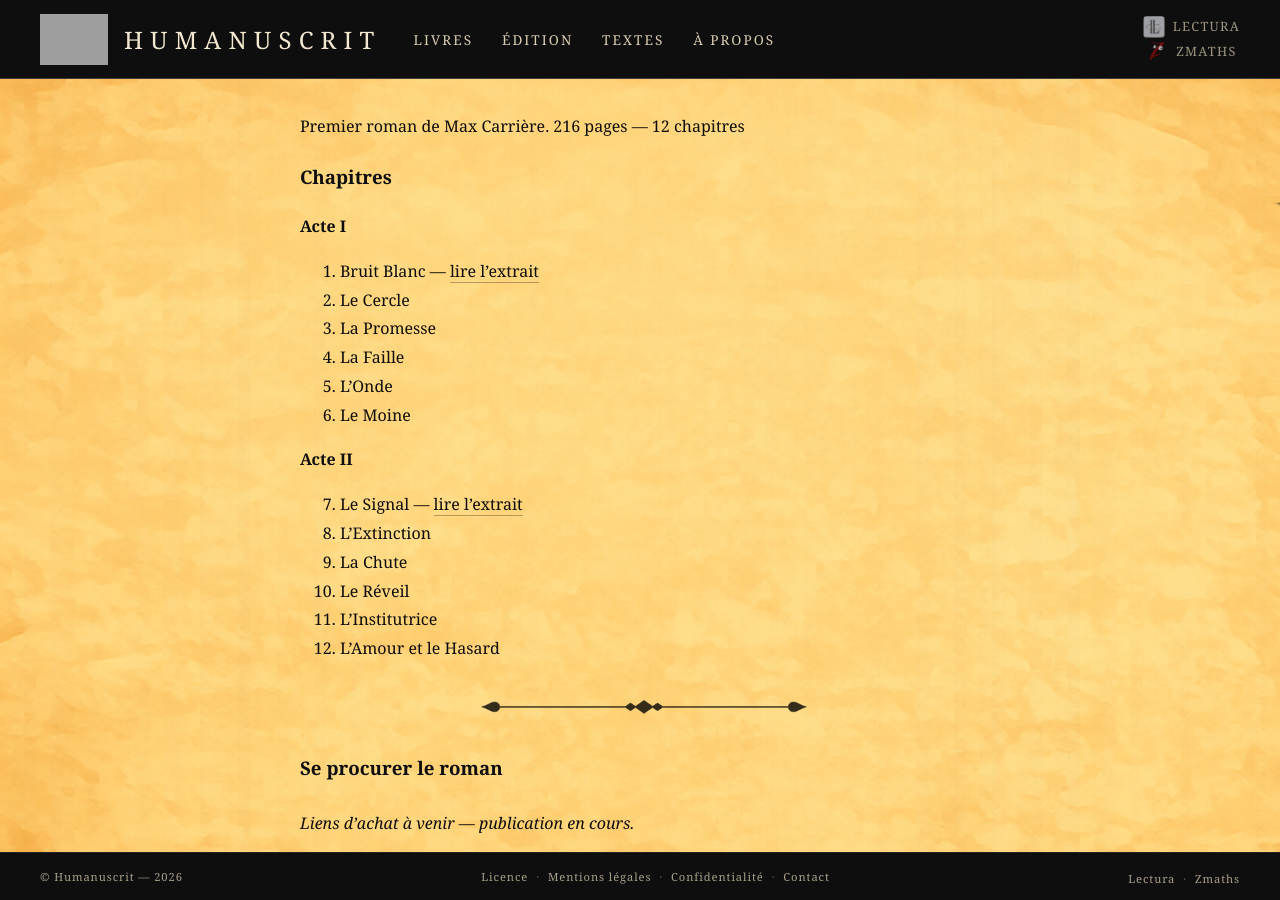
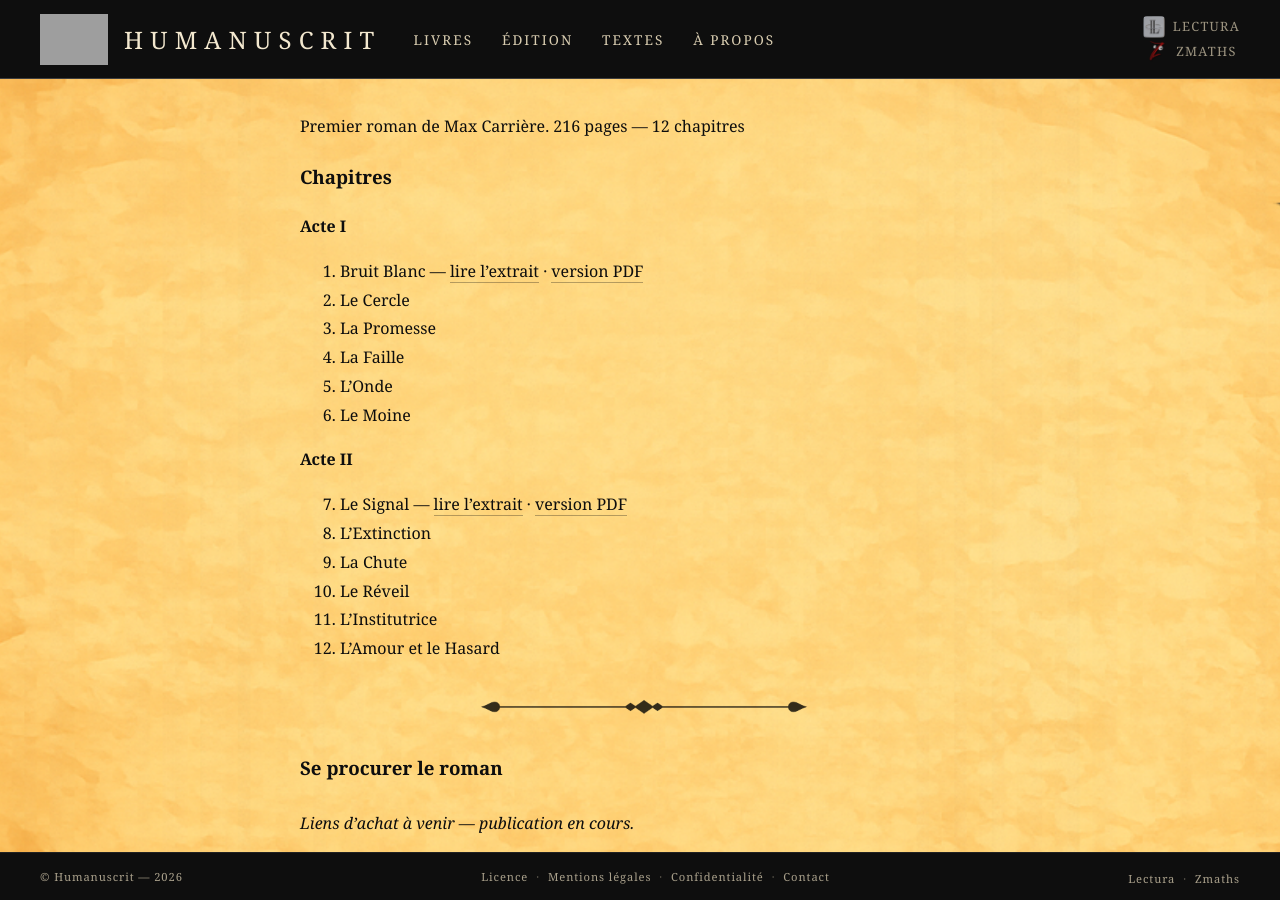
Before and after one commit to maxcarriere/humanuscrit, a Jekyll site: the page built from productions/system-down.md, in a window 1280 px wide and 900 px high, scrolled down 1630 px. Built offline with Jekyll 4.4.1, drawn with Linux system fonts in a browser that asks for light colours; grey boxes are pictures that could not be loaded.

Commit message:
Ajout aperçu PDF du livre sur la page System Down
Le PDF donne un aperçu de la mise en page du livre.
Liens « version PDF » ajoutés sur les chapitres 1 et 7.

Co-Authored-By: Claude Opus 4.6 <noreply@anthropic.com>

```diff
--- a/productions/system-down.md
+++ b/productions/system-down.md
@@ -49,7 +49,7 @@ Premier roman de Max Carrière.
 
 **Acte I**
 
-1. Bruit Blanc — [lire l'extrait]({{ "/productions/system-down/chapitre-1/" | relative_url }})
+1. Bruit Blanc — [lire l'extrait]({{ "/productions/system-down/chapitre-1/" | relative_url }}) · [version PDF]({{ "/assets/documents/system_down_apercu.pdf" | relative_url }}){:target="_blank"}
 2. Le Cercle
 3. La Promesse
 4. La Faille
@@ -59,7 +59,7 @@ Premier roman de Max Carrière.
 **Acte II**
 
 {:start="7"}
-7. Le Signal — [lire l'extrait]({{ "/productions/system-down/chapitre-7/" | relative_url }})
+7. Le Signal — [lire l'extrait]({{ "/productions/system-down/chapitre-7/" | relative_url }}) · [version PDF]({{ "/assets/documents/system_down_apercu.pdf" | relative_url }}){:target="_blank"}
 8. L'Extinction
 9. La Chute
 10. Le Réveil
```
Also changed, not shown: 1 other file.
